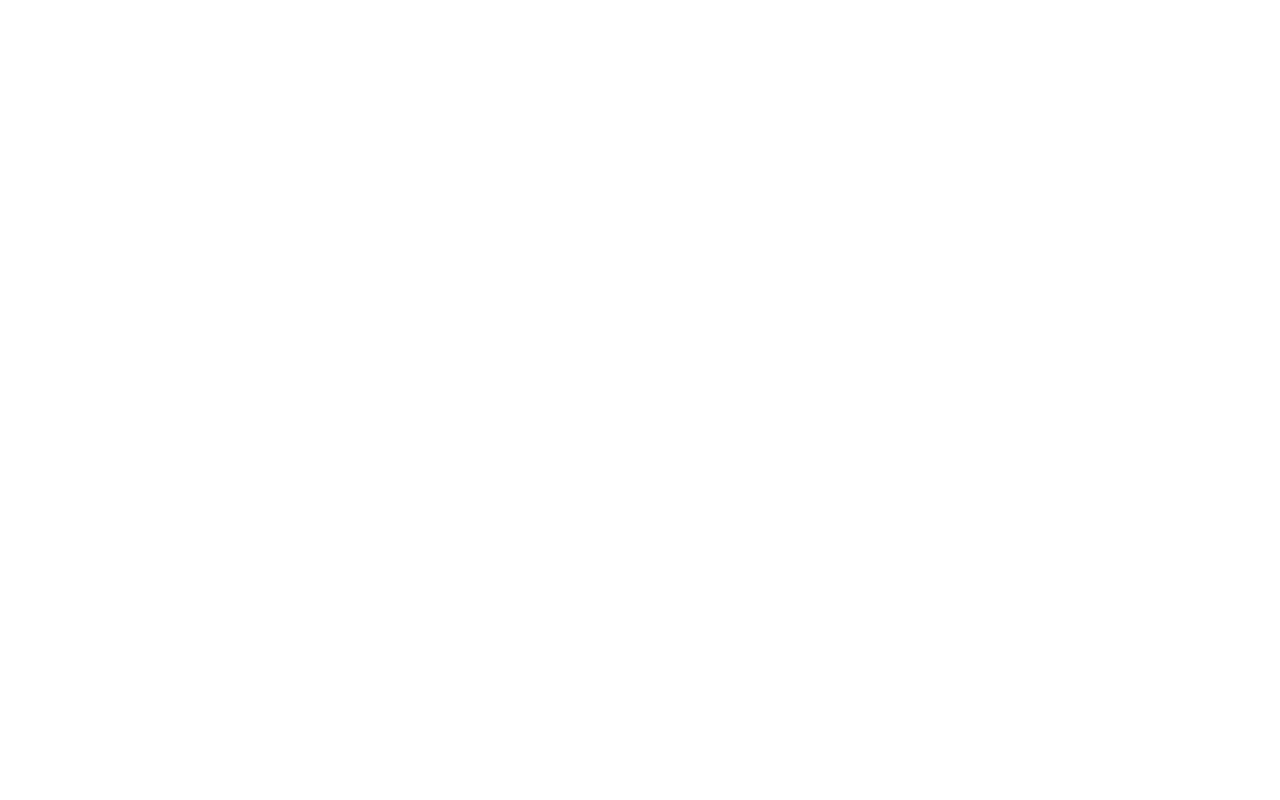
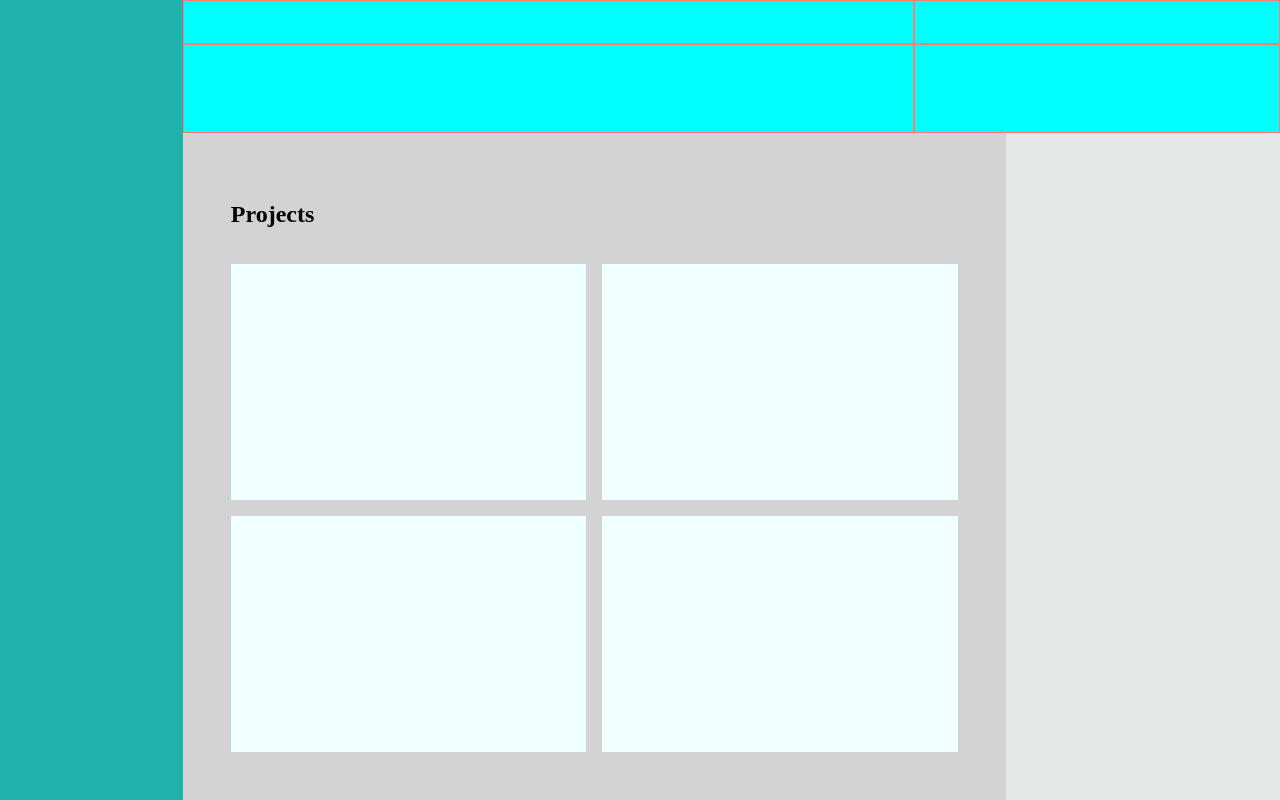
Before and after one commit to McTintor/grid-training, a plain HTML site: page index.html in a window 1280 px wide. Drawn offline with Linux system fonts and the light colour scheme.

Commit message:
finished basic layout

```diff
--- a/index.html
+++ b/index.html
@@ -7,6 +7,21 @@
     <link rel="stylesheet" href="styles.css">
 </head>
 <body>
-
-</body>
+    <div class="grid-container">
+        <div class="dashboard"></div>
+        <div class="navbar">
+            <div id="nav-1" class="navelement"></div>
+            <div id="nav-2" class="navelement"></div>
+            <div id="nav-3" class="navelement"></div>
+            <div id="nav-4" class="navelement"></div>
+        </div>
+        <div class="main">
+            <h2>Projects</h2>
+            <div id="project-1" class="project"></div>
+            <div id="project-2" class="project"></div>
+            <div id="project-3" class="project"></div>
+            <div id="project-4" class="project"></div>
+        </div>
+        <div class="side"></div>
+    </div>
 </html>
--- a/styles.css
+++ b/styles.css
@@ -0,0 +1,82 @@
+html, body {
+    margin: 0;
+    padding: 0;
+}
+
+.grid-container {
+    display: grid;
+    height: 100vh;
+    width: 100%;
+    grid-template-columns: 1fr 4.5fr 1.5fr;
+    grid-template-rows: repeat(12, 1fr);
+    grid-auto-rows: auto;
+}
+
+.dashboard {
+    background-color: lightseagreen;
+    grid-area: 1 / 1 / -1 / 2 ;
+}
+
+.navbar {
+    background-color: white;
+    grid-area: 1 / 2 / 3 / -1;
+    display: grid;
+    grid-template-columns: 2fr 1fr;
+    grid-template-rows: repeat(3, 1fr);
+}
+
+.navelement {
+    background-color: aqua;
+    border: 1px solid salmon;
+}
+
+#nav-1 {
+    grid-area: 1 / 1 / 2 / 2;
+}
+
+#nav-2 {
+    grid-area: 1 / 2 / 2 / -1;
+}
+
+#nav-3 {
+    grid-area: 2 / 1 / -1 / 2;
+}
+
+#nav-4 {
+    grid-area: 2 / 2 / -1 / -1;
+}
+
+.main {
+    background-color: lightgray;
+    grid-area: 3 / 2 / -1 / -2;
+    display: grid;
+    grid-template-columns: 1fr 1fr;
+    grid-template-rows: repeat(11, 1fr);
+    grid-gap: 1rem;
+    padding: 3rem;
+}
+
+.project {
+    background-color: azure;
+}
+
+#project-1 {
+    grid-area: 2 / 1 / span 5 / 2;
+}
+
+#project-2 {
+    grid-area: 2 / 2 / span 5 / -1;
+}
+
+#project-3 {
+    grid-area: 7 / 1 / span 5 / 2;
+}
+
+#project-4 {
+    grid-area: 7 / 2 / span 5 / -1;
+}
+
+.side {
+    background-color: rgb(230, 231, 231);
+    grid-area: 3 / -2 / -1 / -1;
+}
```
